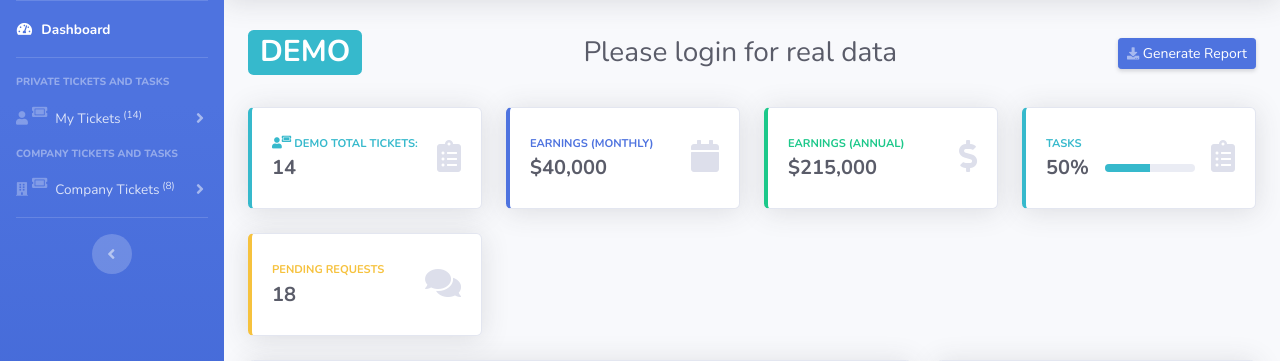
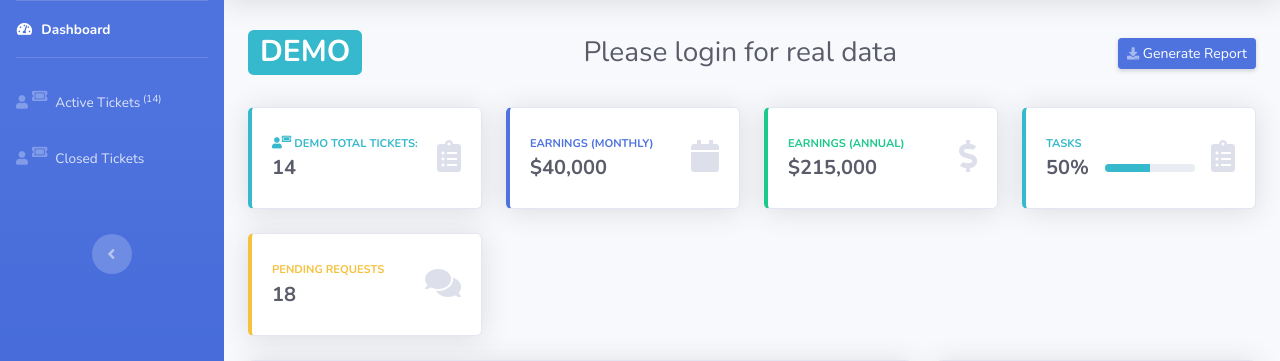
Before and after one commit to ruiruivo83/ULTRAMANAGER-OPENCLASSROOMS-PROJECT-5, a PHP site: page / in a window 1280 px wide. Shown: the part 70-431 px from the top of the page. Run offline with PHP 8.4, Linux system fonts and the light colour scheme.

Commit message:
Some Removals

```diff
--- a/controller/contentController/MyTicketsController.php
+++ b/controller/contentController/MyTicketsController.php
@@ -56,6 +56,7 @@ class MyTicketsController
         } else {
             if (isset($_SESSION['user'])) {
                 $Intervention_Description = $_POST["intervention_description"];
+                if ($Intervention_Description != "") {
                     $Ticket_id = $_POST["ticket_id"];
                     // $Author = $_POST["author"];
                     // var_dump($Intervention_Description, $Ticket_id);
@@ -63,6 +64,9 @@ class MyTicketsController
                     $Tickets->addTicketIntervention($Ticket_id, $Intervention_Description, $_SESSION['user']->getEmail());
                     header('Location: ../index.php?action=myactivetickets');
                     exit();
+                } else {
+                    header('Location: ../index.php?action=myactivetickets');
+                }
             }
         }
     }
@@ -87,6 +91,8 @@ class MyTicketsController
                 }
 
                 $current_ticket = str_replace("{TICKET_ID}", $current_result["id"], $current_ticket, $count);
+                $current_ticket = str_replace("{REQUESTER_NAME}", $current_result["requester"], $current_ticket, $count);
+
                 $current_ticket = str_replace("{TICKET_DESCRIPTION}", $current_result["description"], $current_ticket);
                 $current_ticket = str_replace("{TICKET_TITLE}", $current_result["title"], $current_ticket);
                 $current_ticket = str_replace("{INTERVENTION_CARD}", $this->ReplaceInterventionList($current_result["id"], null), $current_ticket);
@@ -99,9 +105,6 @@ class MyTicketsController
 
         return $view;
     }
-
-
-
 
 
     // ADD NEW TICKET TO DATABASE
@@ -138,10 +141,6 @@ class MyTicketsController
             exit();
         }
     }
-
-
-
-
 
 
     // REPLACE INTERVENTION LIST AREA IN THE HTML BY ALL AVAILABLE INTERVENTIONS FOR SPECIFIC TICKET
--- a/controller/pagesController.php
+++ b/controller/pagesController.php
@@ -2,8 +2,7 @@
 
 require 'controller/sessionTestController.php';
 require 'controller/contentController/MyTicketsController.php';
-// require 'controller/contentController/MyCompanyController.php';
-// require 'model/Tickets.php';
+
 
 class pagesController
 {
@@ -40,6 +39,7 @@ class pagesController
         $view = $myTicketsController->ReplaceTicketList($view, $status);
         echo $view;
     }
+
 
 
     // PAGE - My Active Tickets Page
@@ -80,37 +80,6 @@ class pagesController
         echo $view;
     }
 
-    // PAGE - Company Page
-    public function Company()
-    {
-        $view = file_get_contents('view/frontend/_layout.html');
-        $view = $this->SessionTestForUserMenu($view);
-        $view = $this->ReplaceContent($view, "company");
-        $view = $this->ReplaceTotals($view);
-        $myCompanyController = new MyCompanyController;
-        $view = $myCompanyController->ReplaceCompanyList($view);
-        echo $view;
-    }
-
-    // PAGE - All Company Tickets Page
-    public function AllCompanyTickets()
-    {
-        $view = file_get_contents('view/frontend/_layout.html');
-        $view = $this->SessionTestForUserMenu($view);
-        $view = $this->ReplaceContent($view, "allcompanytickets");
-        $view = $this->ReplaceTotals($view);
-        echo $view;
-    }
-
-    // PAGE - Assigned Company Tickets Page
-    public function AssignedCompanyTickets()
-    {
-        $view = file_get_contents('view/frontend/_layout.html');
-        $view = $this->SessionTestForUserMenu($view);
-        $view = $this->ReplaceContent($view, "assignedcompanytickets");
-        $view = $this->ReplaceTotals($view);
-        echo $view;
-    }
 
     // PAGE - User Profile Page
     public function UserProfile()
--- a/index.php
+++ b/index.php
@@ -7,8 +7,7 @@
 // IMPORT CONTROLLERS
 require 'controller/pagesController.php';
 require 'controller/userController.php';
-require 'controller/contentController/MyCompanyController.php';
-// require 'controller/contentController/MyTicketsController.php';
+
 
 
 // CLASS ROUTER {
@@ -31,7 +30,7 @@ class Router
         $pagesController = new pagesController();
         $userController = new userController();
         $myTicketsController = new MyTicketsController();
-        $myCompanyController = new MyCompanyController();
+
 
         if (isset($_GET['action'])) {
             //////////////////////////////////////////////////////////////////
@@ -44,10 +43,14 @@ class Router
             }
 
             // TICKET DETAILS
-            if ($_GET['action'] == 'ticketdetails' && $_GET['ticket_id'] != null) {
+            if ($_GET['action'] == 'ticketdetails') {
+                if ($_GET['ticket_id'] != null) {
                     if (isset($_SESSION["user"])) {
                         $ticketid = $_GET['ticket_id'];
                         $pagesController->TicketDetails($ticketid);
+                    } else {
+                        header('Location: ../index.php');
+                    }
                 } else {
                     header('Location: ../index.php');
                 }
@@ -62,6 +65,8 @@ class Router
                 }
             }
 
+
+
             // MY CLOSED TICKETS
             if ($_GET['action'] == 'myclosedtickets') {
                 if (isset($_SESSION["user"])) {
@@ -70,7 +75,6 @@ class Router
                     header('Location: ../index.php');
                 }
             }
-
 
             // ACCUEIL
             if ($_GET['action'] == 'newticket') {
@@ -81,23 +85,9 @@ class Router
                 }
             }
 
-            // All COMPANY TICKETS
-            if ($_GET['action'] == 'allcompanytickets') {
-                if (isset($_SESSION["user"])) {
-                    $pagesController->AllCompanyTickets();
-                } else {
-                    header('Location: ../index.php');
-                }
-            }
 
-            // Assigned COMPANY TICKETS
-            if ($_GET['action'] == 'assignedcompanytickets') {
-                if (isset($_SESSION["user"])) {
-                    $pagesController->AssignedCompanyTickets();
-                } else {
-                    header('Location: ../index.php');
-                }
-            }
+
+
 
             // User Profile
             if ($_GET['action'] == 'userprofile') {
@@ -136,14 +126,7 @@ class Router
                 $pagesController->register();
             }
 
-            // CREATE COMPANY
-            if ($_GET['action'] == 'company') {
-                if (isset($_SESSION["user"])) {
-                    $pagesController->Company();
-                } else {
-                    header('Location: ../index.php');
-                }
-            }
+
 
 
             ////////////////////////////////////////////////////////////////////
@@ -179,8 +162,8 @@ class Router
             }
 
             // CLOSE TICKET
-            if ($_GET['action'] == 'closeticket' && $_GET['ticket_id'] != null) {
-
+            if ($_GET['action'] == 'closeticket') {
+                if ( $_GET['ticket_id'] != null) {
                     if (isset($_SESSION["user"])) {
                         $ticketid = $_GET['ticket_id'];
                         $myTicketsController->closeTicket($ticketid);
@@ -188,15 +171,9 @@ class Router
                         header('Location: ../index.php');
                     }
                 }
+            }
 
-            // ADD COMPANY
-            if ($_GET['action'] == 'addcompany') {
-                if (isset($_SESSION["user"])) {
-                    $myCompanyController->addCompany();
-                } else {
-                    header('Location: ../index.php');
-                }
-            }
+
 
             // ADD TICKET INTERVENTION
             if ($_GET['action'] == 'addTicketIntervention') {
--- a/view/backend/ticket_list_default_code.html
+++ b/view/backend/ticket_list_default_code.html
@@ -11,7 +11,7 @@
             <i class="fas fa-ticket-alt text-info text-sm-center"></i>&nbsp;{TICKET_ID}&nbsp;&nbsp;&nbsp;
         </div>
         <a class="hover" data-toggle="popover" title="Requester" data-content="data-content"><i
-                class="fas fa-user"></i>&nbsp;Requester Name</a>&nbsp;&nbsp;&nbsp;&nbsp;
+                class="fas fa-user"></i>&nbsp;{REQUESTER_NAME}</a>&nbsp;&nbsp;&nbsp;&nbsp;
         <span class="font-weight-bold">{TICKET_TITLE}</span>
     </div>
 
--- a/view/frontend/_layout.html
+++ b/view/frontend/_layout.html
@@ -57,54 +57,27 @@
         <!-- Divider -->
         <hr class="sidebar-divider">
 
-            <!-- Heading -->
-            <div class="sidebar-heading">
-                Private Tickets and Tasks
-            </div>
 
-            <!-- Nav Item - My Tickets - Collapse Menu -->
+
+
+        <!-- Nav Item - Active Tickets -->
         <li class="nav-item">
-                <a class="nav-link collapsed" href="#" data-toggle="collapse" data-target="#collapseMyTickets"
-                    aria-expanded="true" aria-controls="collapseMyTickets">
+
+            <a class="nav-link" href="index.php?action=myactivetickets">
                 <i class="fas fa-user"></i><sup><i class="fas fa-ticket-alt"></i></sup></i>
-                    <span>My Tickets<sup>&nbsp;({TOTAL_TICKETS_OPEN})</sup></span>
-                </a>
-                <div id="collapseMyTickets" class="collapse" aria-labelledby="headingMyTickets"
-                    data-parent="#accordionSidebar">
-                    <div class="bg-white py-2 collapse-inner rounded">
-                        <h6 class="collapse-header">Custom Utilities:</h6>
-                        <a class="collapse-item" href="index.php?action=myactivetickets">Active Tickets</a>
-                        <a class="collapse-item" href="index.php?action=myclosedtickets">Closed Tickets</a>
-                    </div>
-                </div>
+                <span>Active Tickets<sup>&nbsp;({TOTAL_TICKETS_OPEN})</sup></span></a>
         </li>
 
-                <!-- Heading -->
-                <div class="sidebar-heading">
-                    Company Tickets and Tasks
-                </div>
 
-            <!-- Nav Item - My Tickets - Collapse Menu -->
+        <!-- Nav Item - Closed Tickets -->
         <li class="nav-item">
-                <a class="nav-link collapsed" href="#" data-toggle="collapse" data-target="#collapseAllTickets"
-                    aria-expanded="true" aria-controls="collapseAllTickets">
-                    <i class="fas fa-building"></i><sup><i class="fas fa-ticket-alt"></i></sup></i>
-                    <span>Company Tickets<sup>&nbsp;(8)</sup></span>
-                </a>
-                <div id="collapseAllTickets" class="collapse" aria-labelledby="headingAllTickets"
-                    data-parent="#accordionSidebar">
-                    <div class="bg-white py-2 collapse-inner rounded">
-                        <h6 class="collapse-header">Custom Utilities:</h6>
-                        <a class="collapse-item" href="index.php?action=allcompanytickets">Active Tickets</a>
-                        <a class="collapse-item" href="index.php?action=assignedcompanytickets">Closed Tickets</a>
-                        <a class="collapse-item" href="index.php?action=company">Company</a>
-                        <a class="collapse-item" href="index.php?action=companyusers">Company Users</a>
-                    </div>
-                </div>
+            <a class="nav-link" href="index.php?action=myclosedtickets">
+                <i class="fas fa-user"></i><sup><i class="fas fa-ticket-alt"></i></sup></i>
+                <span>Closed Tickets</span></a>
         </li>
 
-            <!-- Divider -->
-            <hr class="sidebar-divider">
+        <br>
+        <br>
 
         <!-- Sidebar Toggler (Sidebar) -->
         <div class="text-center d-none d-md-inline">
@@ -134,14 +107,10 @@
                 <ul class="navbar-nav ml-auto">
 
 
-
-
-
                     {LOGIN}
                     {REGISTER}
                     {USER_INFO}
                     <!-- {LOGOUT} -->
-
 
 
                 </ul>
@@ -173,7 +142,6 @@
     </a>
 
 
-
     <!-- Bootstrap core JavaScript-->
     <script src="public/vendor/jquery/jquery.min.js"></script>
     <script src="public/vendor/bootstrap/js/bootstrap.bundle.min.js"></script>
```
Also changed, not shown: model/Company.php (+3 -7 lines), view/backend/user_info_default_code.html (+1 -8 lines), view/frontend/myactivetickets.html (+9 -9 lines), view/frontend/newticket.html (+5 -11 lines). Lines whose indentation alone changed are shown as unchanged.
